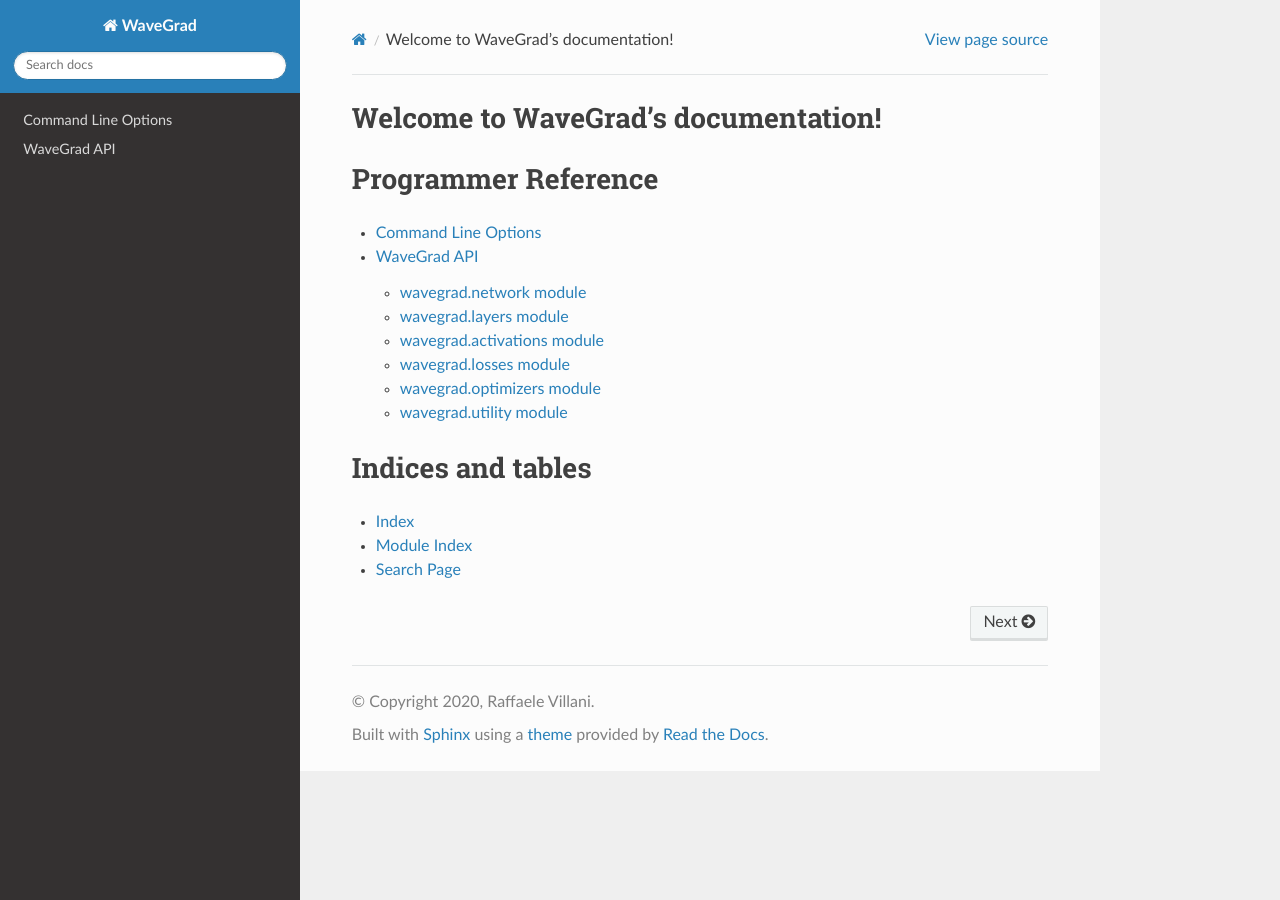
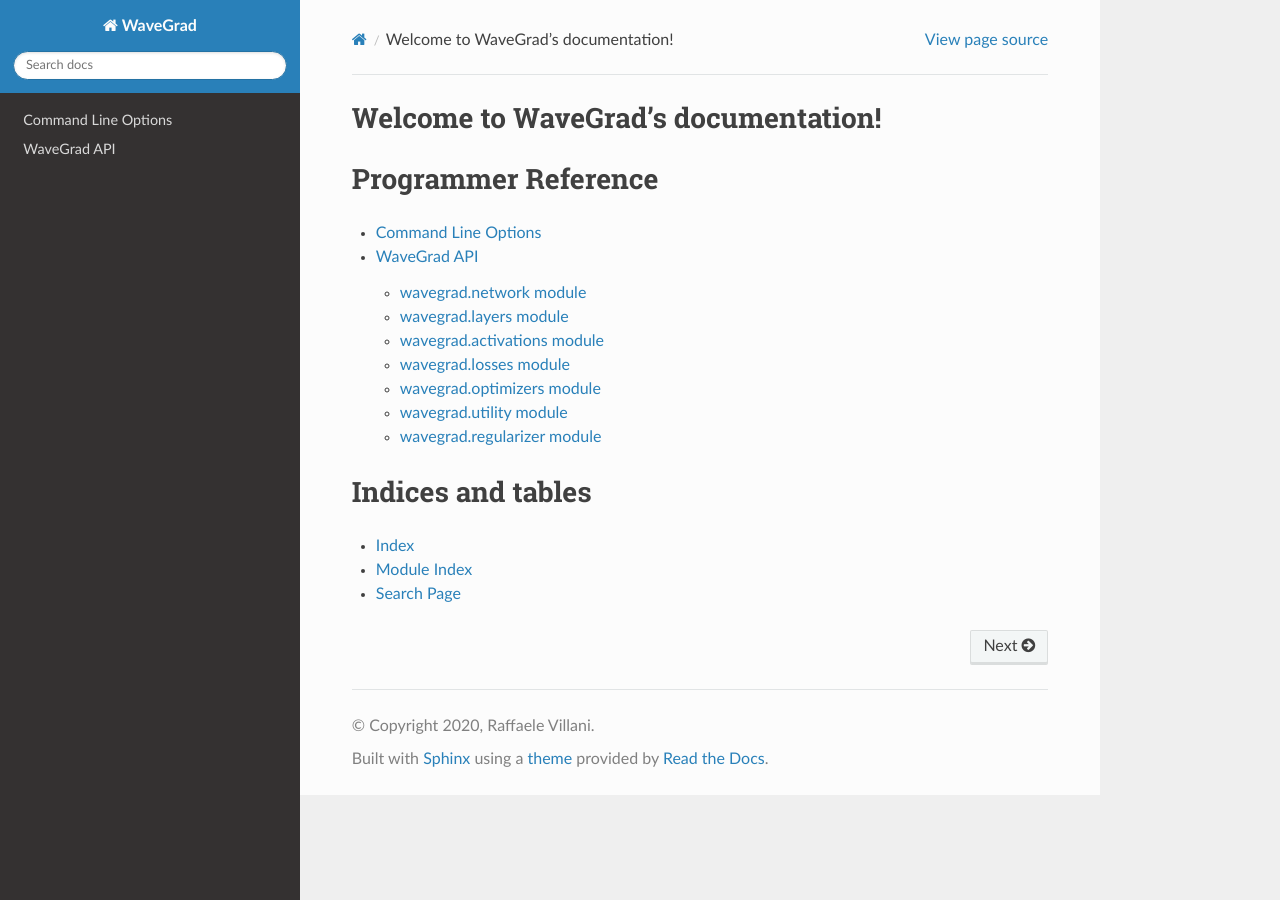
Before and after one commit to vlnraf/WaveGrad, a Sphinx documentation site: the page built from docs/index.rst, in a window 1280 px wide. Built offline with Sphinx 7.4.7 and the Read the Docs theme 2.0.0, drawn with Linux system fonts in a browser that asks for light colours.

Commit message:
update the documentation

```diff
--- a/docs/api.rst
+++ b/docs/api.rst
@@ -46,3 +46,10 @@
  :members:
  :show-inheritance:
  :undoc-members:
+
+wavegrad.regularizer module
+------------------------------
+.. automodule:: wavegrad.regularizer
+ :members:
+ :show-inheritance:
+ :undoc-members:
```
Also changed, not shown: 11 other files.
